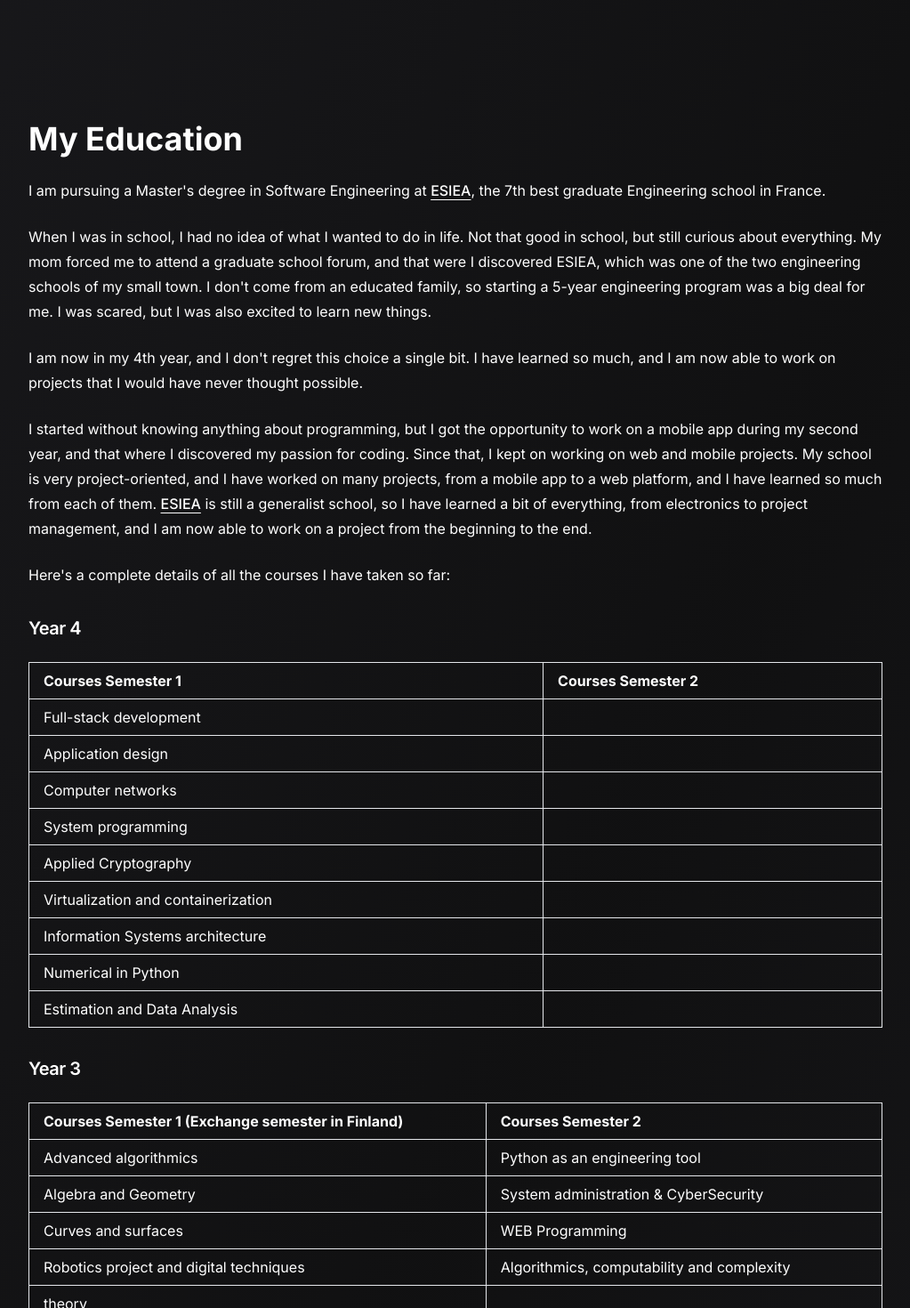
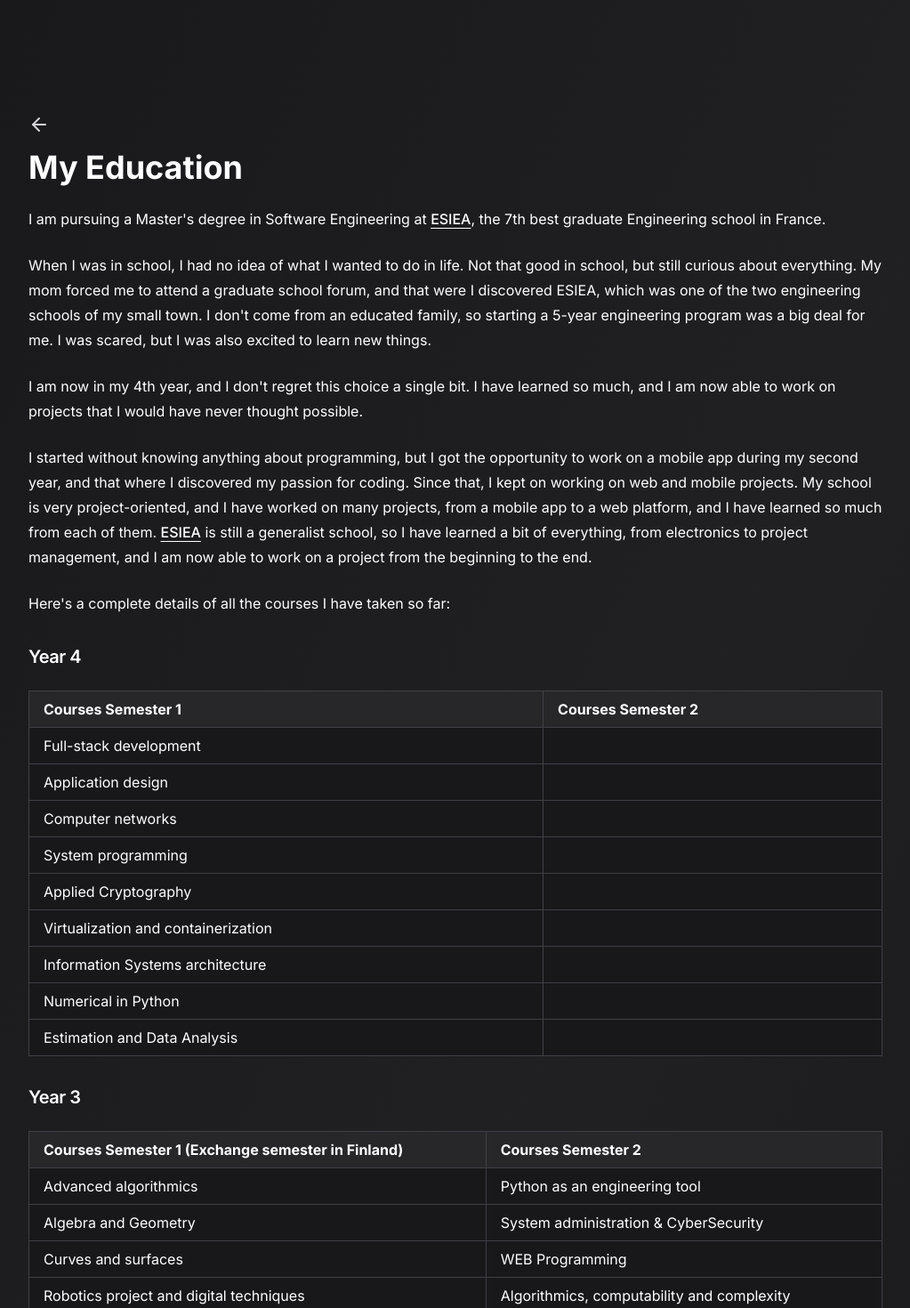
Before and after one commit to NathanBrodin/Portfolio, a Next.js app: page /education in a window 1280 px wide. Shown: the top 1470 px of the page at 89% size, without its empty margins (128-1151 px from the left). Built offline with nearby package versions, Linux system fonts and the light colour scheme; what tailwindcss-debug-screens would draw is missing.

Commit message:
feat: improved mdx style

```diff
--- a/app/(about)/layout.tsx
+++ b/app/(about)/layout.tsx
@@ -1,7 +1,14 @@
+import { ArrowLeft } from "lucide-react";
+import Link from "next/link";
+
 export default function MdxLayout({ children }: { children: React.ReactNode }) {
   return (
-    <div className="bg-gradient-to-tl from-zinc-900 via-zinc-400/10 to-zinc-900 min-h-screen w-full flex flex-col justify-center">
+    <div className="bg-gradient-to-tl from-zinc-900 via-zinc-400/20 to-zinc-900 min-h-screen w-full flex flex-col justify-center">
       <div className="max-w-5xl px-6 py-20 mx-auto lg:px-8  md:py-24 lg:py-32">
+        <Link href="/#about">
+          <ArrowLeft className="w-6 h-6 text-zinc-300 mb-4 hover:text-zinc-100" />
+        </Link>
+
         {children}
       </div>
     </div>
--- a/mdx-components.tsx
+++ b/mdx-components.tsx
@@ -15,7 +15,7 @@
     h2: ({ className, ...props }: React.HTMLAttributes<HTMLHeadingElement>) => (
       <h2
         className={cn(
-          "font-heading mt-12 scroll-m-20 border-b pb-2 text-2xl font-semibold tracking-tight first:mt-0",
+          "font-heading mt-12 scroll-m-20 border-b border-zinc-700 pb-2 text-2xl font-semibold tracking-tight first:mt-0",
           className,
         )}
         {...props}
@@ -105,7 +105,7 @@
       className,
       ...props
     }: React.HTMLAttributes<HTMLTableElement>) => (
-      <div className="my-6 w-full overflow-y-auto">
+      <div className="my-6 w-full overflow-y-auto bg-zinc-900">
         <table className={cn("w-full", className)} {...props} />
       </div>
     ),
@@ -113,10 +113,7 @@
       className,
       ...props
     }: React.HTMLAttributes<HTMLTableRowElement>) => (
-      <tr
-        className={cn("m-0 border-t p-0 even:bg-muted", className)}
-        {...props}
-      />
+      <tr className={cn("m-0 border-t even:bg-muted", className)} {...props} />
     ),
     th: ({
       className,
@@ -124,7 +121,7 @@
     }: React.HTMLAttributes<HTMLTableCellElement>) => (
       <th
         className={cn(
-          "border px-4 py-2 text-left font-bold [&[align=center]]:text-center [&[align=right]]:text-right",
+          "border border-zinc-700 px-4 py-2 text-left font-bold bg-zinc-800 [&[align=center]]:text-center [&[align=right]]:text-right",
           className,
         )}
         {...props}
@@ -136,7 +133,7 @@
     }: React.HTMLAttributes<HTMLTableCellElement>) => (
       <td
         className={cn(
-          "border px-4 py-2 text-left [&[align=center]]:text-center [&[align=right]]:text-right",
+          "border border-zinc-700 px-4 py-2 text-left [&[align=center]]:text-center [&[align=right]]:text-right",
           className,
         )}
         {...props}
```
